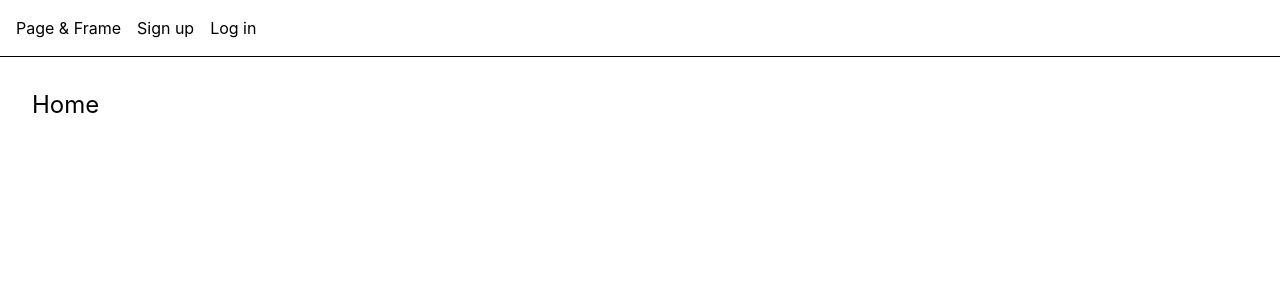
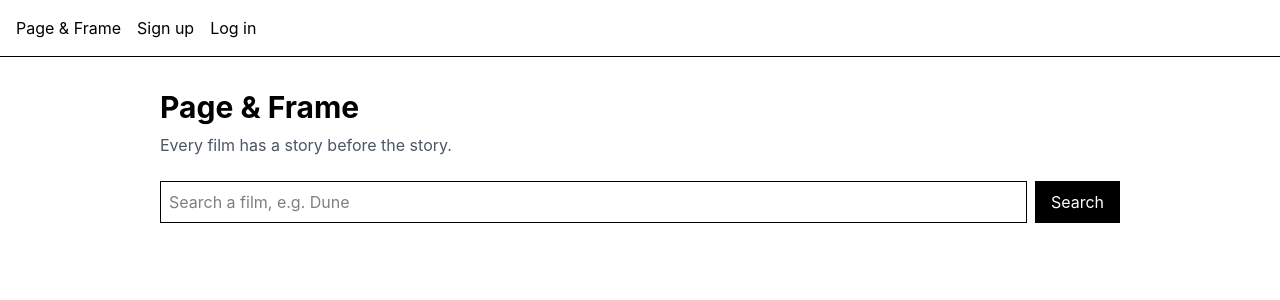
Before and after one commit to SabyJeany/Page-and-Frame, a React app in the folder frontend/: page / in a window 1280 px wide. Shown: the top 300 px of the page. Built offline with nearby package versions, Linux system fonts and the light colour scheme; the HTML template or start-up script is replaced by a standard one.

Commit message:
feat(front): film search page

```diff
--- a/frontend/src/App.jsx
+++ b/frontend/src/App.jsx
@@ -1,5 +1,6 @@
 // Import the React Router components used for navigation between pages
 import { BrowserRouter, Routes, Route, Link } from 'react-router-dom';
+import Search from './pages/Search';
 
 // Import the pages of the application
 import Register from './pages/Register';
@@ -25,8 +26,8 @@ export default function App() {
 
       {/* Shows the page that matches the current URL */}
       <Routes>
-        {/* Home page (temporary title for now) */}
-        <Route path="/" element={<h1 className="p-8 text-2xl">Home</h1>} />
+        {/* Search page */}
+        <Route path="/" element={<Search />} />
         {/* Sign-up page */}
         <Route path="/register" element={<Register />} />
         {/* Login page */}
--- /dev/null
+++ b/frontend/src/components/FilmCard.jsx
@@ -0,0 +1,28 @@
+import { Link } from 'react-router-dom';
+
+/**
+ * Card of a film: poster, title and year. Clicking it opens the film page.
+ *
+ * @param {Object} props.film - { tmdbId, title, year, poster }
+ */
+export default function FilmCard({ film }) {
+  return (
+    <Link to={`/films/${film.tmdbId}`} className="block hover:opacity-80">
+      {film.poster ? (
+        <img
+          src={film.poster}
+          alt={`Poster of ${film.title}`}
+          className="w-full aspect-[2/3] object-cover rounded"
+          loading="lazy"
+        />
+      ) : (
+        // No poster: grey block with the title instead
+        <div className="w-full aspect-[2/3] bg-gray-200 rounded flex items-center justify-center p-2 text-center text-sm">
+          {film.title}
+        </div>
+      )}
+      <p className="mt-2 font-semibold">{film.title}</p>
+      {film.year && <p className="text-sm text-gray-500">{film.year}</p>}
+    </Link>
+  );
+}
--- /dev/null
+++ b/frontend/src/pages/Search.jsx
@@ -0,0 +1,71 @@
+import { useEffect, useState } from 'react';
+import { useSearchParams } from 'react-router-dom';
+import api from '../services/api';
+import FilmCard from '../components/FilmCard';
+
+/**
+ * Home page: search a film, results come from GET /api/films/search?q=...
+ */
+export default function Search() {
+  // The search text is kept in the URL (?q=dune): the back button and links keep it
+  const [searchParams, setSearchParams] = useSearchParams();
+  const q = searchParams.get('q') || '';
+
+  const [text, setText] = useState(q);        // What the user is typing
+  const [films, setFilms] = useState([]);     // Results
+  const [loading, setLoading] = useState(false);
+  const [error, setError] = useState('');
+
+  // Runs each time "q" changes in the URL
+  useEffect(() => {
+    if (!q) return;
+
+    setLoading(true);
+    setError('');
+    api.get('/films/search', { params: { q } })
+      .then((response) => setFilms(response.data))
+      .catch(() => setError('Search failed, please try again.'))
+      .finally(() => setLoading(false));
+  }, [q]);
+
+  function handleSubmit(e) {
+    e.preventDefault();
+    const value = text.trim();
+    if (value) setSearchParams({ q: value }); // Changes the URL, which starts the search
+  }
+
+  return (
+    <main className="max-w-5xl mx-auto p-8">
+      <h1 className="text-3xl font-bold mb-2">Page & Frame</h1>
+      <p className="mb-6 text-gray-600">Every film has a story before the story.</p>
+
+      <form onSubmit={handleSubmit} role="search" className="flex gap-2 mb-8">
+        <label htmlFor="search" className="sr-only">Search a film</label>
+        <input
+          id="search"
+          type="search"
+          className="border p-2 flex-1"
+          placeholder="Search a film, e.g. Dune"
+          value={text}
+          onChange={(e) => setText(e.target.value)}
+        />
+        <button type="submit" className="bg-black text-white px-4">Search</button>
+      </form>
+
+      {/* aria-live: screen readers announce the changes */}
+      <div aria-live="polite">
+        {loading && <p>Loading...</p>}
+        {error && <p className="text-red-600">{error}</p>}
+        {!loading && q && films.length === 0 && !error && <p>No film found for "{q}".</p>}
+      </div>
+
+      <ul className="grid grid-cols-2 sm:grid-cols-3 md:grid-cols-5 gap-6">
+        {films.map((film) => (
+          <li key={film.tmdbId}>
+            <FilmCard film={film} />
+          </li>
+        ))}
+      </ul>
+    </main>
+  );
+}
```
